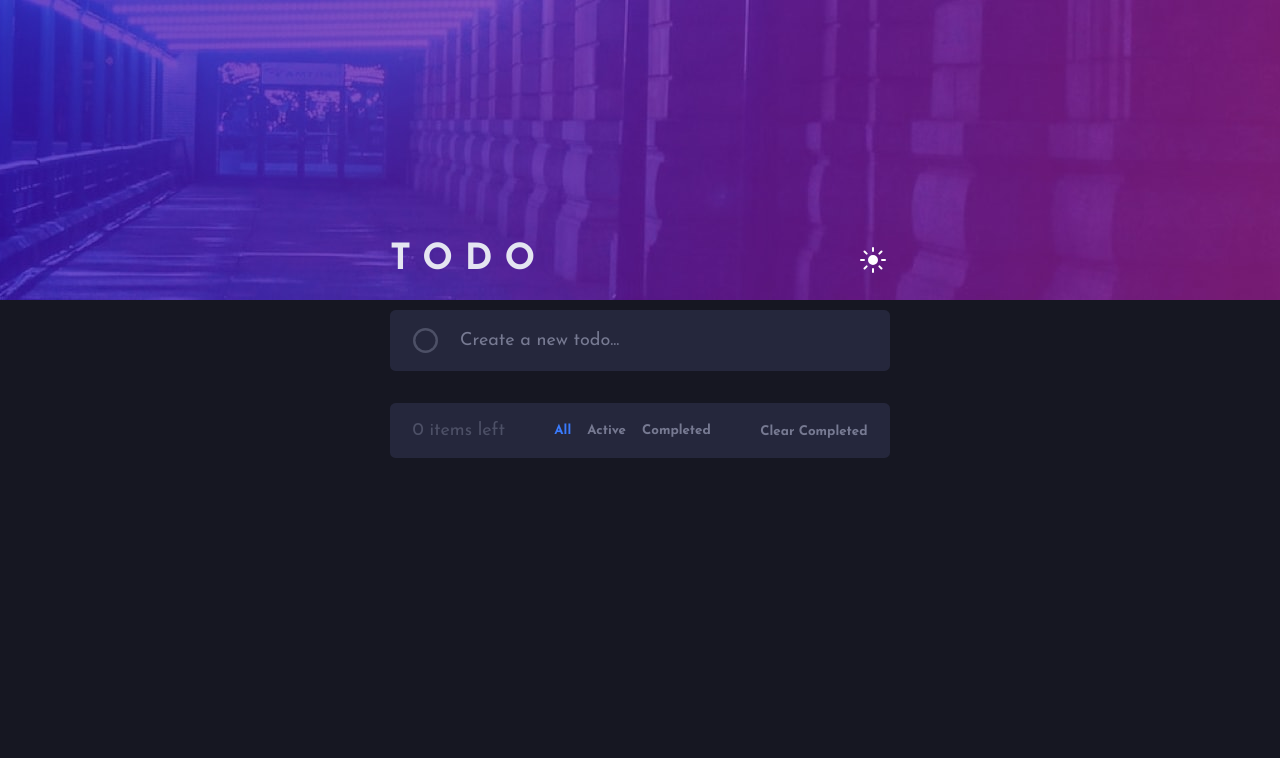
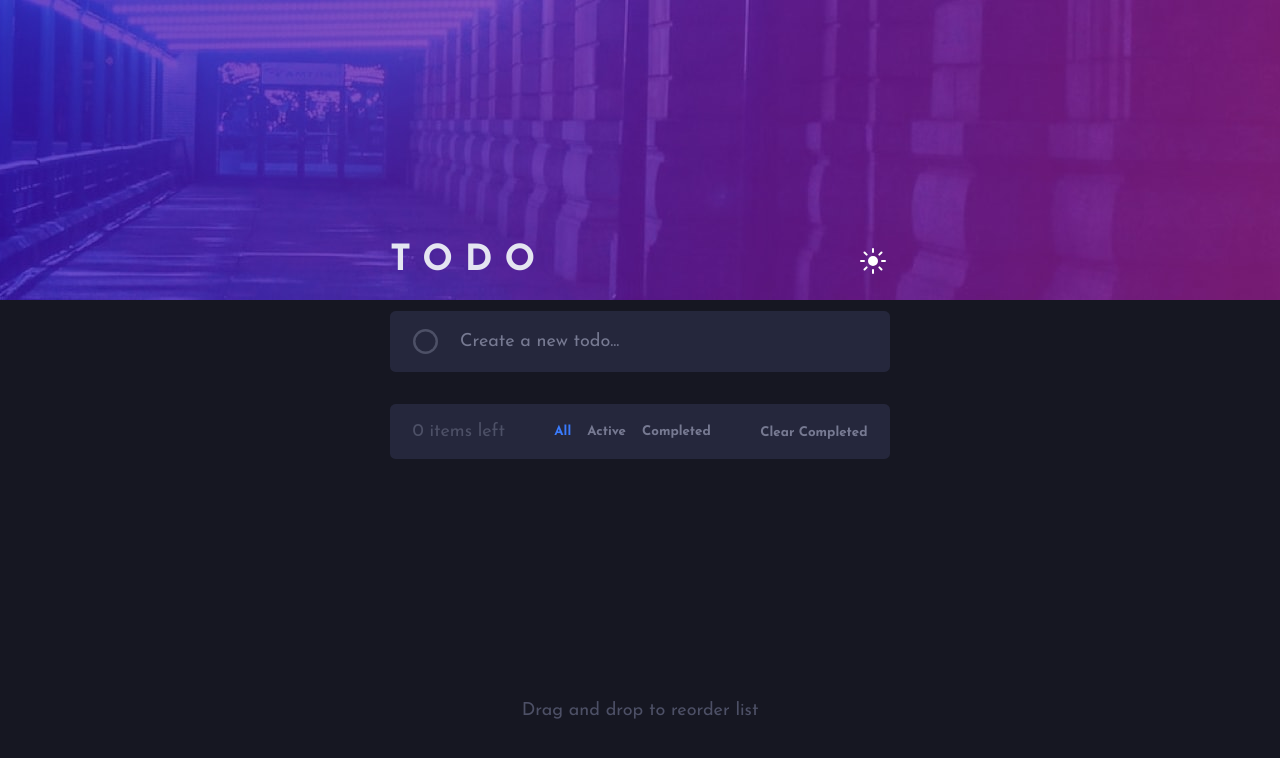
Before and after one commit to liquidwater0/todo-app, a React (Vite) app: page / in a window 1280 px wide. Shown: the top 758 px of the page. Built offline with nearby package versions, Linux system fonts and the light colour scheme.

Commit message:
let page scroll, add footer text, style scroll

```diff
--- a/src/App.tsx
+++ b/src/App.tsx
@@ -14,6 +14,7 @@ import TodoItem from './components/TodoItem';
 import FilterButton from './components/FilterButton';
 import Attribution from './components/Attribution';
 
+//make drag drop work on mobile
 //Make accessible
 
 function App() {
@@ -125,6 +126,10 @@ function App() {
 				</form>
 			</main>
 
+			<footer className='main-footer'>
+				<p>Drag and drop to reorder list</p>
+			</footer>
+
 			{/* <Attribution/> */}
     	</>
   	);
--- a/src/scss/App.scss
+++ b/src/scss/App.scss
@@ -32,10 +32,21 @@ html[data-theme="light"] {
     --theme-6: hsl(236, 9%, 61%);
 }
 
+html {
+    ::-webkit-scrollbar {
+        width: 5px;
+    }
+
+    ::-webkit-scrollbar-thumb {
+        background-image: var(--check-background-color);
+        border-radius: 1000px;
+    }
+}
+
 body {
     font-size: 18px;
+    background-color: var(--theme-1);
     color: var(--theme-4);
-    overflow: hidden;
 }
 
 html, body, #root {
@@ -50,7 +61,7 @@ button {
 
 #root {
     display: grid;
-    grid-template-rows: max-content auto;
+    grid-template-rows: min-content auto min-content;
 }
 
 .main-header {
@@ -64,10 +75,20 @@ button {
 }
 
 .main {
-    background-color: var(--theme-1);
     display: flex;
     justify-content: center;
     align-items: center;
+}
+
+.main-footer {
+    display: flex;
+    justify-content: center;
+    align-items: center;
+    padding-bottom: 5rem;
+
+    p {
+        color: var(--theme-6);
+    }
 }
 
 .attribution {
--- a/src/scss/todoForm.scss
+++ b/src/scss/todoForm.scss
@@ -3,7 +3,7 @@
     --status-circle-thickness: 5px;
 
     width: 500px;
-    transform: translateY(-200px);
+    transform: translateY(-150px);
 
     .todo-section {
         display: flex;
@@ -98,15 +98,6 @@
             overflow-y: auto;
             list-style: none;
 
-            &::-webkit-scrollbar {
-                width: 5px;
-            }
-
-            &::-webkit-scrollbar-thumb {
-                background-image: var(--check-background-color);
-                border-radius: 1000px;
-            }
-
             .todo-item {
                 border-bottom: 1px solid var(--theme-6);
                 cursor: pointer;
```
